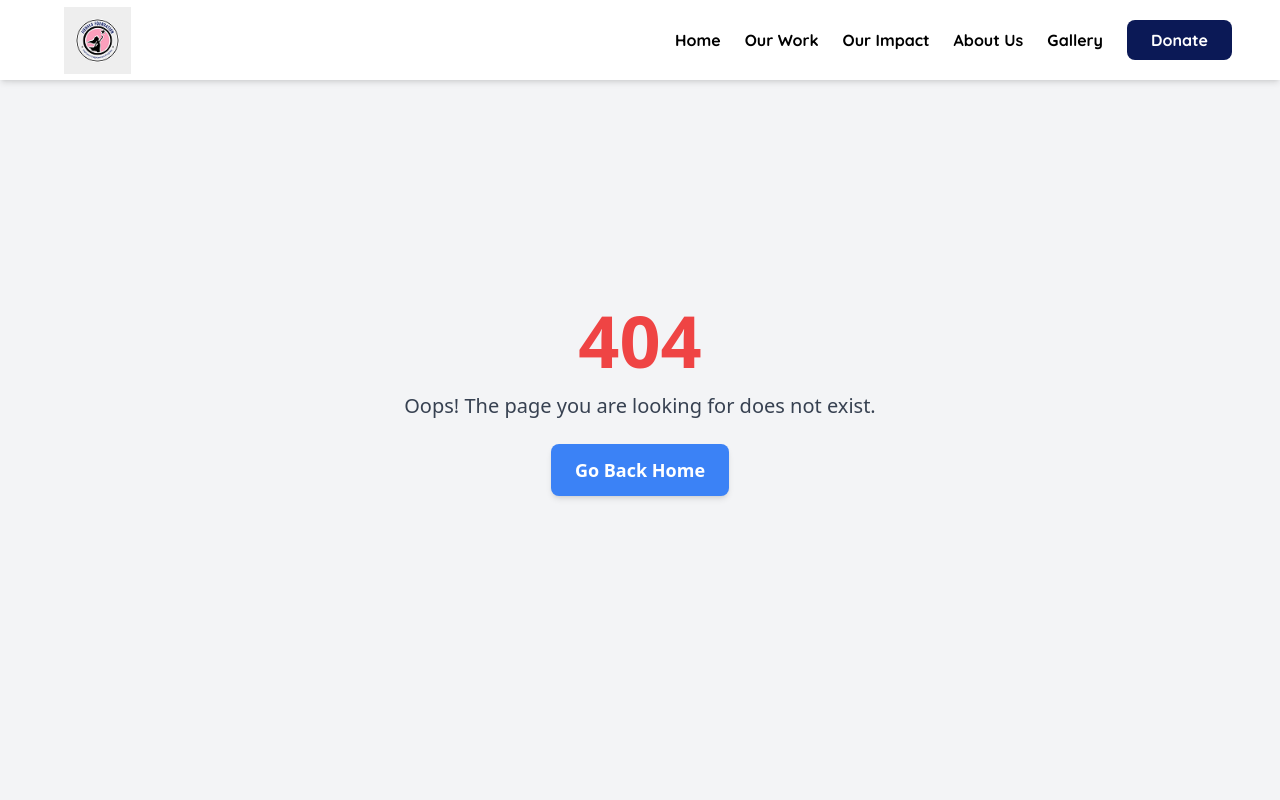
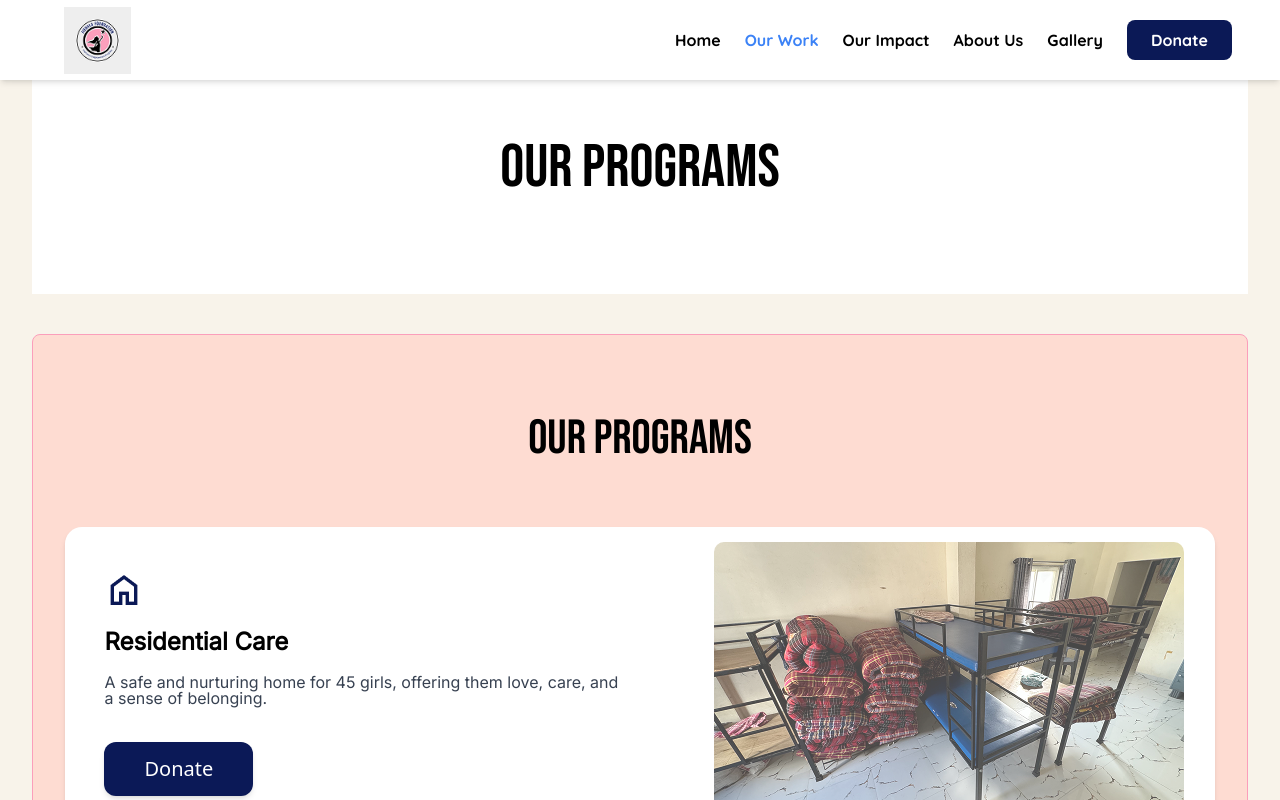
Before and after one commit to jayesh9747/jivhala, a React (Vite) app: page /our-work in a window 1280 px wide. Before the commit this address had no page. Shown: the top 800 px of the page. Built offline with nearby package versions, Linux system fonts and the light colour scheme.

Commit message:
netlify fixed broken links

```diff
--- a/src/App.jsx
+++ b/src/App.jsx
@@ -18,8 +18,8 @@ function App() {
         <Header />
         <Routes>
           <Route path="/" element={<Home />} />
-          <Route path="/ourwork" element={<OurWork />} />
-          <Route path="/ourimpact" element={<OurImpact />} />
+          <Route path="/our-work" element={<OurWork />} />
+          <Route path="/our-impact" element={<OurImpact />} />
           <Route path="/about-us" element={<AboutUs />} />
           <Route path="/donate" element={<Donate />} />
           <Route path="/upi-payment" element={<UPIPayment />} />
--- a/src/components/common/Header.jsx
+++ b/src/components/common/Header.jsx
@@ -32,7 +32,7 @@ function Header() {
        <div className="  rounded-full flex justify-center items-center p-2">
         <img
           src={logo1} // Replace with the correct image path
-          alt="ITFFC Logo"
+          alt="Jivhala Logo"
           className="w-[46px] h-[46px] sm:h-[36px] sm:w-[36px] md:h-[80px] md:w-[80px] lg:h-[83px] lg:w-[83px] object-contain p-1 md:p-2"
         />
       </div>
@@ -93,24 +93,24 @@ function Header() {
             </li>
             <li
               className={`block transition-all font-semibold ${
-                isActive("/ourwork") ? "text-blue-500" : "hover:text-orange-500"
+                isActive("/our-work") ? "text-blue-500" : "hover:text-orange-500"
               }`}
             >
-              <Link to="/ourwork" onClick={handleMenuClose}>Our Work</Link>
+              <Link to="/our-work" onClick={handleMenuClose}>Our Work</Link>
             </li>
             <li
               className={`block transition-all font-semibold ${
-                isActive("/ourimpact") ? "text-blue-500" : "hover:text-orange-500"
+                isActive("/our-impact") ? "text-blue-500" : "hover:text-orange-500"
               }`}
             >
-              <Link to="/ourimpact" onClick={handleMenuClose}>Our Impact</Link>
+              <Link to="/our-impact" onClick={handleMenuClose}>Our Impact</Link>
             </li>
             <li
               className={`block transition-all font-semibold ${
-                isActive("/aboutus") ? "text-blue-500" : "hover:text-orange-500"
+                isActive("/about-us") ? "text-blue-500" : "hover:text-orange-500"
               }`}
             >
-              <Link to="/aboutus" onClick={handleMenuClose}>About Us</Link>
+              <Link to="/about-us" onClick={handleMenuClose}>About Us</Link>
             </li>
             <li
               className={`block transition-all font-semibold ${
```
Also changed, not shown: vercel.json (deleted), 2 other files (tests, documents, lock files or other folders).
